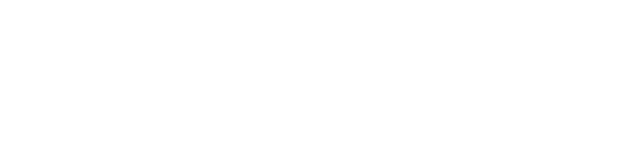
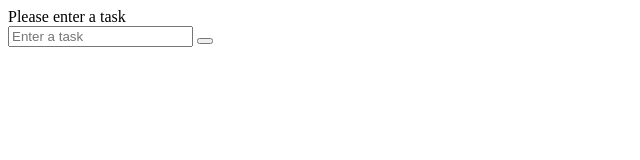
Before and after one commit to Nagehan1/fast-projects, a plain HTML site: page to_do_list/toDoList.html in a window 1280 px wide. Shown: the whole page, without its empty margins (0-640 px from the left). Drawn offline with Linux system fonts and the light colour scheme.

Commit message:
html file is ready

```diff
--- a/to_do_list/toDoList.html
+++ b/to_do_list/toDoList.html
@@ -7,6 +7,18 @@
     <title>To Do List</title>
 </head>
 <body>
-
+    <!--PEN CODE-->
+<div id="tasker" class="tasker">
+	<div id="error" class="error">Please enter a task</div>
+	<div id="tasker-header" class="tasker-header">
+		<input type="text" id="input-task" placeholder="Enter a task">
+		<button id="add-task-btn"><i class="fa fa-fw fa-plus"></i>
+		</button>
+	</div>
+	<div class="tasker-body">
+		<ul id="tasks"></ul>
+	</div>
+</div>
+<!--END PEN CODE-->
 </body>
 </html>
```
